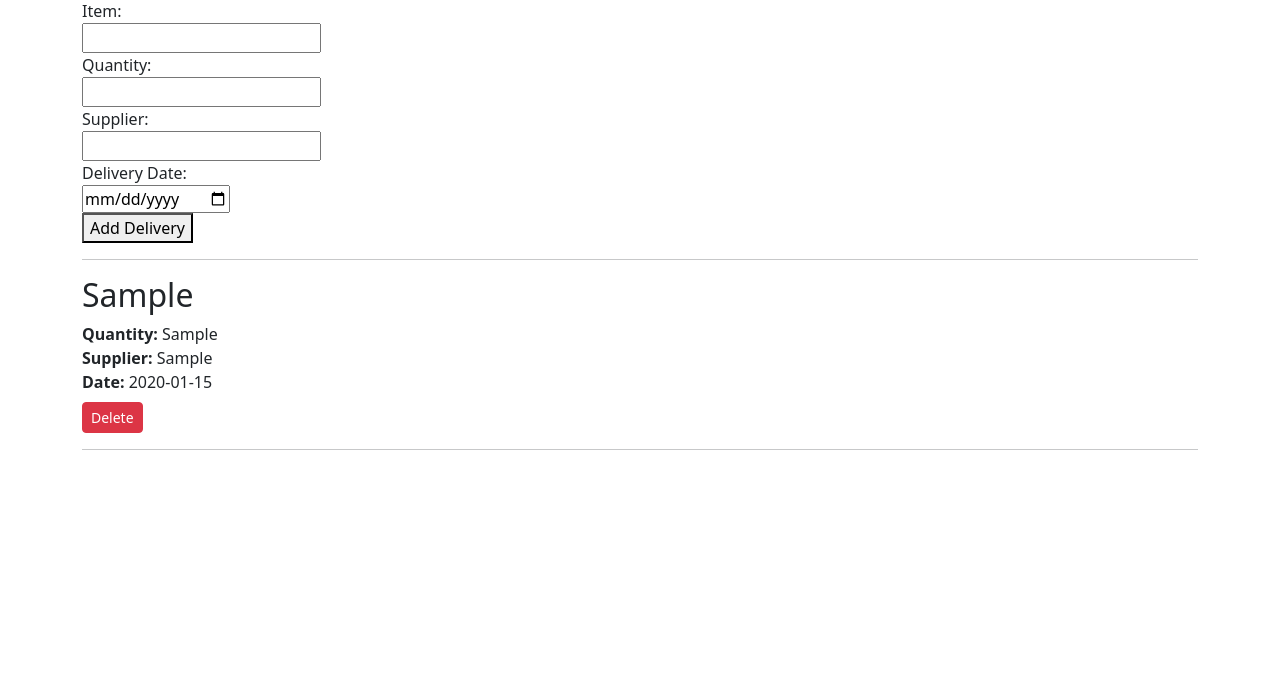
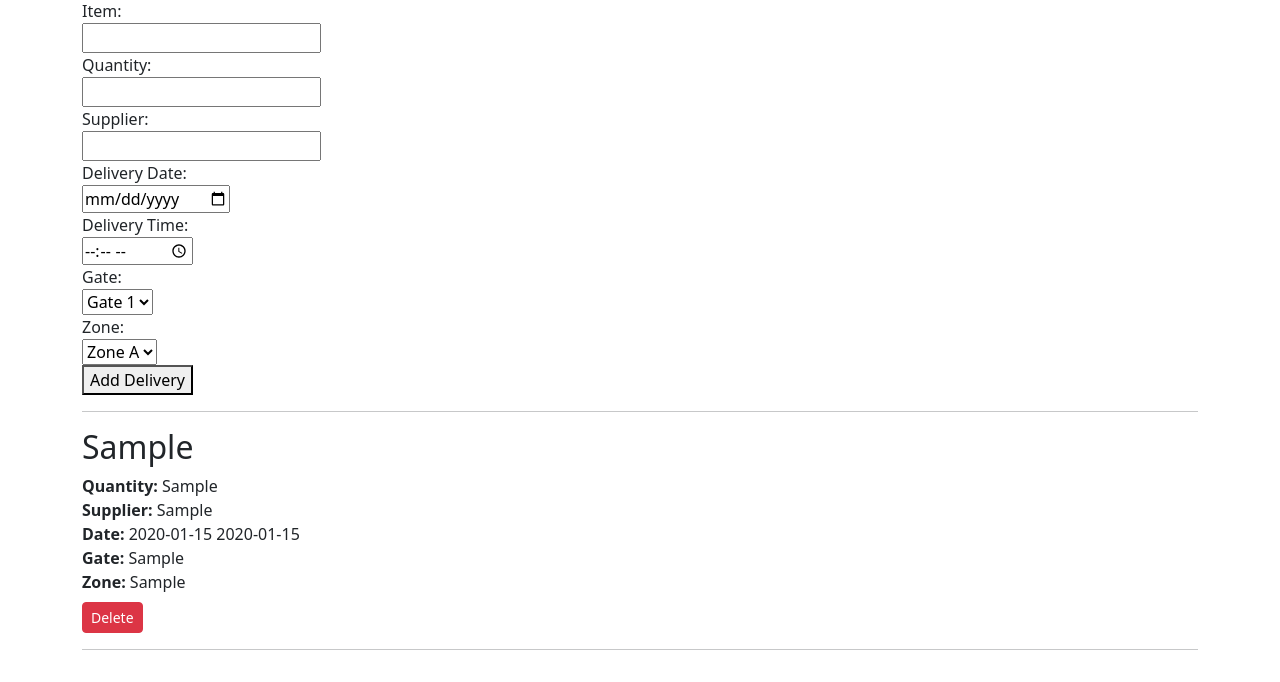
Before and after one commit to mirek001/flask-test, a Flask app: page /deliveries in a window 1280 px wide. Shown: the part 130-812 px from the top of the page. Before the commit the page ends 580 px from the top, so only its background shows below. Run offline with Flask 3, Linux system fonts and the light colour scheme; tables that the repository leaves empty hold one stand-in row (values such as "Sample post").

Commit message:
Add delivery scheduling enhancements

```diff
--- a/app.py
+++ b/app.py
@@ -11,6 +11,10 @@ DB_PATH = Path("notes.db")
 OLLAMA_API_URL = "http://127.0.0.1:11434/api/generate"
 # Use the local Mistral model for note generation
 OLLAMA_MODEL = "mistral"
+
+# Simple configuration for unloading gates and storage zones
+GATES = ["Gate 1", "Gate 2", "Gate 3"]
+ZONES = ["Zone A", "Zone B", "Zone C"]
 
 
 def init_db():
@@ -33,10 +37,19 @@ def init_db():
             item TEXT NOT NULL,
             quantity TEXT NOT NULL,
             supplier TEXT NOT NULL,
-            delivery_date TEXT NOT NULL
+            delivery_date TEXT NOT NULL,
+            delivery_time TEXT DEFAULT '',
+            gate TEXT DEFAULT '',
+            zone TEXT DEFAULT ''
         )
         """
     )
+    # Ensure new columns exist if database was created with an older schema
+    current = [row[1] for row in c.execute("PRAGMA table_info(deliveries)")]
+    for col in ["delivery_time", "gate", "zone"]:
+        if col not in current:
+            c.execute(f"ALTER TABLE deliveries ADD COLUMN {col} TEXT DEFAULT ''")
+
     conn.commit()
     conn.close()
 
@@ -45,6 +58,14 @@ def get_db_connection():
     conn = sqlite3.connect(DB_PATH)
     conn.row_factory = sqlite3.Row
     return conn
+
+
+def send_notification(message: str) -> None:
+    """Write notification messages to a log file and stdout."""
+    log_path = Path("notifications.log")
+    with log_path.open("a", encoding="utf-8") as fh:
+        fh.write(message + "\n")
+    print(message)
 
 @app.route('/')
 def index():
@@ -120,18 +141,24 @@ def deliveries():
         quantity = request.form['quantity']
         supplier = request.form['supplier']
         delivery_date = request.form['delivery_date']
+        delivery_time = request.form['delivery_time']
+        gate = request.form['gate']
+        zone = request.form['zone']
         conn.execute(
-            'INSERT INTO deliveries (item, quantity, supplier, delivery_date) VALUES (?, ?, ?, ?)',
-            (item, quantity, supplier, delivery_date),
+            'INSERT INTO deliveries (item, quantity, supplier, delivery_date, delivery_time, gate, zone) VALUES (?, ?, ?, ?, ?, ?, ?)',
+            (item, quantity, supplier, delivery_date, delivery_time, gate, zone),
         )
         conn.commit()
+        send_notification(
+            f"Delivery scheduled: {item} x{quantity} from {supplier} on {delivery_date} {delivery_time} at {gate} / {zone}"
+        )
         conn.close()
         return redirect(url_for('deliveries'))
     deliveries = conn.execute(
-        'SELECT id, item, quantity, supplier, delivery_date FROM deliveries ORDER BY id DESC'
+        'SELECT id, item, quantity, supplier, delivery_date, delivery_time, gate, zone FROM deliveries ORDER BY id DESC'
     ).fetchall()
     conn.close()
-    return render_template('deliveries.html', deliveries=deliveries)
+    return render_template('deliveries.html', deliveries=deliveries, gates=GATES, zones=ZONES)
 
 
 @app.route('/delete_delivery/<int:delivery_id>', methods=['POST'])
@@ -151,7 +178,7 @@ def calendar_view():
     month = today.month
     conn = get_db_connection()
     deliveries = conn.execute(
-        "SELECT id, item, quantity, supplier, delivery_date FROM deliveries WHERE strftime('%Y-%m', delivery_date) = ?",
+        "SELECT id, item, quantity, supplier, delivery_date, delivery_time, gate, zone FROM deliveries WHERE strftime('%Y-%m', delivery_date) = ?",
         (f"{year:04d}-{month:02d}",),
     ).fetchall()
     conn.close()
@@ -181,6 +208,7 @@ def move_delivery():
     )
     conn.commit()
     conn.close()
+    send_notification(f"Delivery {delivery_id} moved to {new_date}")
     return '', 204
 
 if __name__ == '__main__':
--- a/templates/calendar.html
+++ b/templates/calendar.html
@@ -18,7 +18,10 @@
             {% if day != 0 %}
                 <strong>{{ day }}</strong><br>
                 {% for d in deliveries_by_day.get(day, []) %}
-                    <div draggable="true" ondragstart="dragstart_handler(event)" data-id="{{ d['id'] }}">{{ d['item'] }} ({{ d['quantity'] }})</div>
+                    <div draggable="true" ondragstart="dragstart_handler(event)" data-id="{{ d['id'] }}">
+                        {{ d['delivery_time'] }} - {{ d['item'] }} ({{ d['quantity'] }})<br>
+                        <small>{{ d['gate'] }} / {{ d['zone'] }}</small>
+                    </div>
                 {% endfor %}
             {% endif %}
         </td>
--- a/templates/deliveries.html
+++ b/templates/deliveries.html
@@ -10,6 +10,20 @@
     <input type="text" id="supplier" name="supplier" required><br>
     <label for="delivery_date">Delivery Date:</label><br>
     <input type="date" id="delivery_date" name="delivery_date" required><br>
+    <label for="delivery_time">Delivery Time:</label><br>
+    <input type="time" id="delivery_time" name="delivery_time" required><br>
+    <label for="gate">Gate:</label><br>
+    <select id="gate" name="gate">
+        {% for g in gates %}
+        <option value="{{ g }}">{{ g }}</option>
+        {% endfor %}
+    </select><br>
+    <label for="zone">Zone:</label><br>
+    <select id="zone" name="zone">
+        {% for z in zones %}
+        <option value="{{ z }}">{{ z }}</option>
+        {% endfor %}
+    </select><br>
     <button type="submit">Add Delivery</button>
 </form>
 <hr>
@@ -17,7 +31,9 @@
 <h2>{{ d['item'] }}</h2>
 <strong>Quantity:</strong> {{ d['quantity'] }}<br>
 <strong>Supplier:</strong> {{ d['supplier'] }}<br>
-<strong>Date:</strong> {{ d['delivery_date'] }}
+<strong>Date:</strong> {{ d['delivery_date'] }} {{ d['delivery_time'] }}<br>
+<strong>Gate:</strong> {{ d['gate'] }}<br>
+<strong>Zone:</strong> {{ d['zone'] }}
 <form method="post" action="{{ url_for('delete_delivery', delivery_id=d['id']) }}" class="mt-2">
     <button type="submit" class="btn btn-danger btn-sm">Delete</button>
 </form>
```
Also changed, not shown: README.md.
